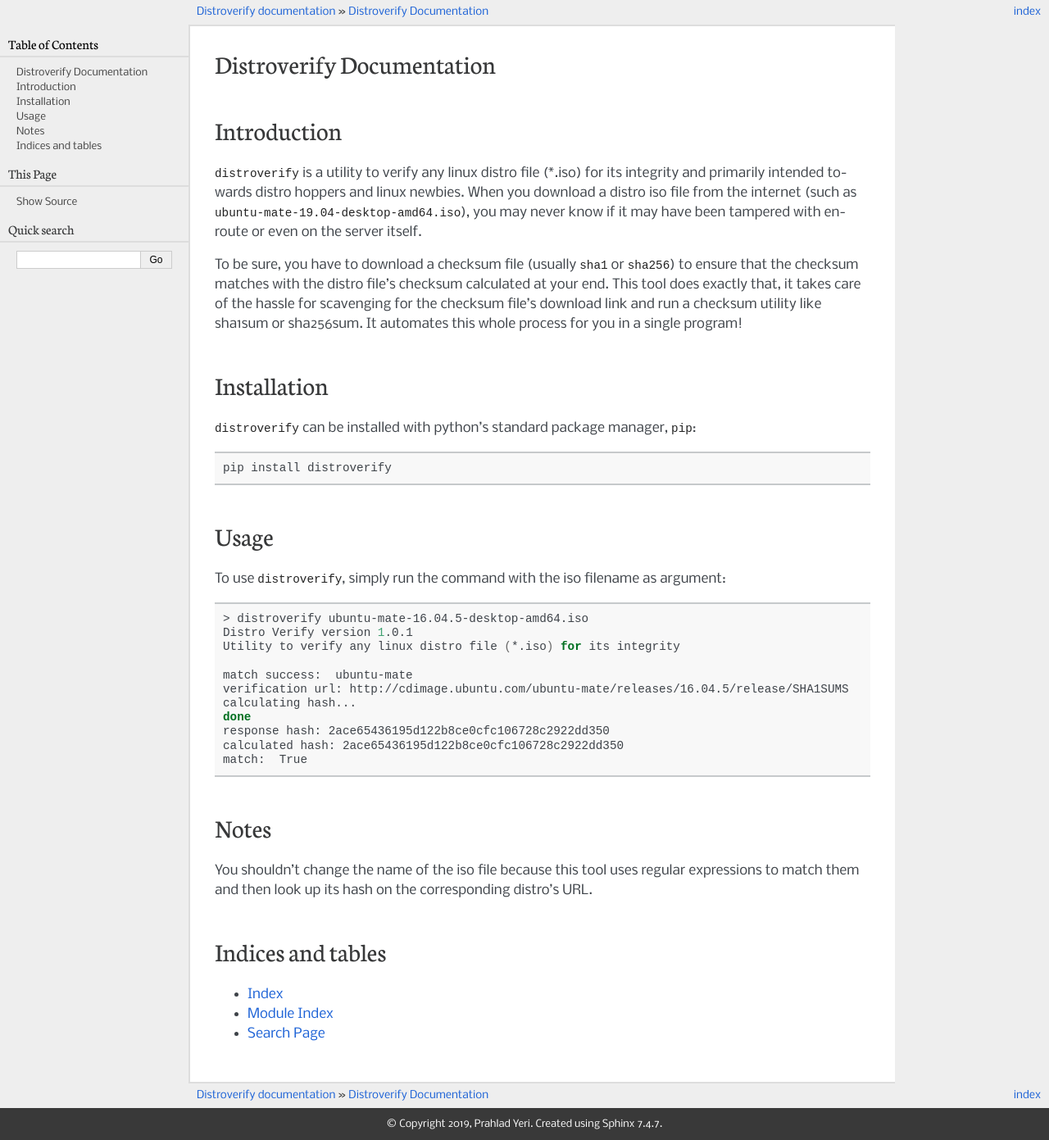
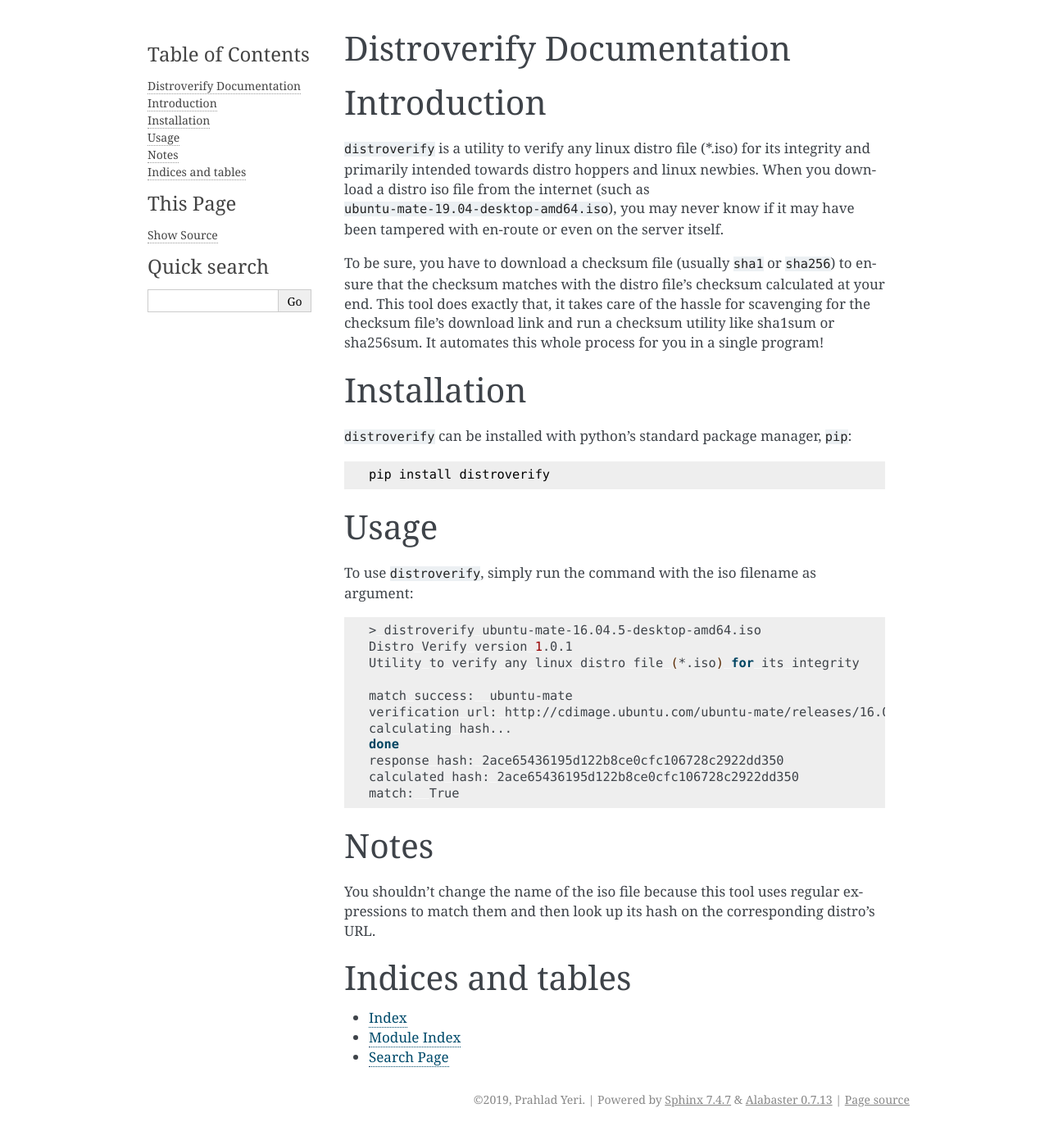
Before and after one commit to prahladyeri/distroverify, a Sphinx documentation site: the page built from docs/index.rst, in a window 1280 px wide. Shown: the whole page at 82% size. Built offline with Sphinx 7.4.7, drawn with Linux system fonts in a browser that asks for light colours.

```diff
--- a/docs/conf.py
+++ b/docs/conf.py
@@ -27,16 +27,16 @@ author = 'Prahlad Yeri'
 # Add any Sphinx extension module names here, as strings. They can be
 # extensions coming with Sphinx (named 'sphinx.ext.*') or your custom
 # ones.
-extensions = [
-]
+#extensions = [
+#]
 
 # Add any paths that contain templates here, relative to this directory.
-templates_path = ['_templates']
+#templates_path = ['_templates']
 
 # List of patterns, relative to source directory, that match files and
 # directories to ignore when looking for source files.
 # This pattern also affects html_static_path and html_extra_path.
-exclude_patterns = []
+#exclude_patterns = []
 
 
 # -- Options for HTML output -------------------------------------------------
@@ -48,9 +48,9 @@ exclude_patterns = []
 #html_theme = 'sphinxdoc'
 #html_theme = 'classic'
 #html_theme = 'nature'
-html_theme = 'pyramid'
+#html_theme = 'pyramid'
 
 # Add any paths that contain custom static files (such as style sheets) here,
 # relative to this directory. They are copied after the builtin static files,
 # so a file named "default.css" will overwrite the builtin "default.css".
-html_static_path = ['_static']
+#html_static_path = ['_static']
```
